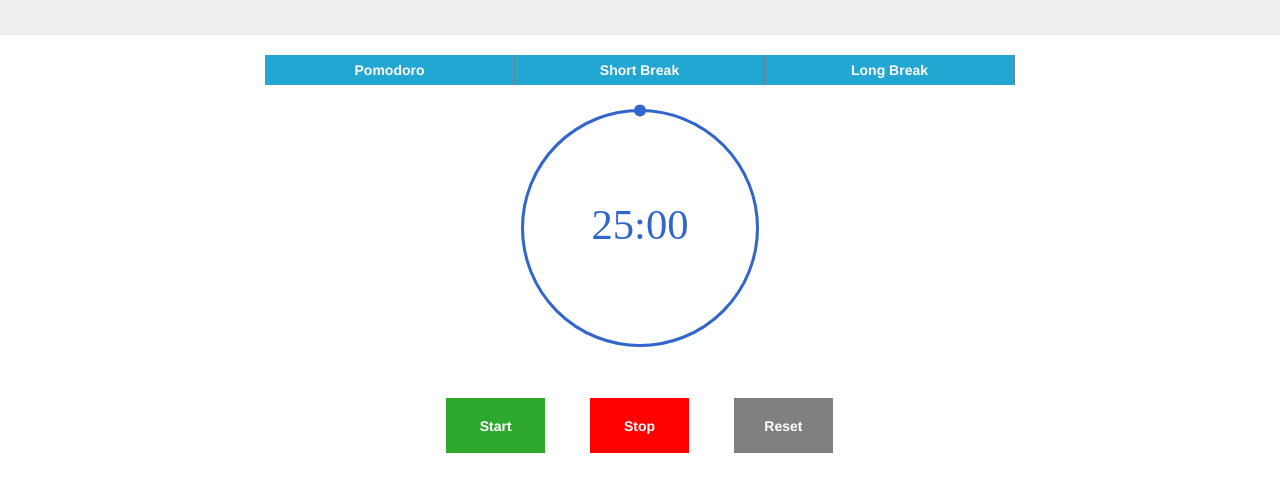
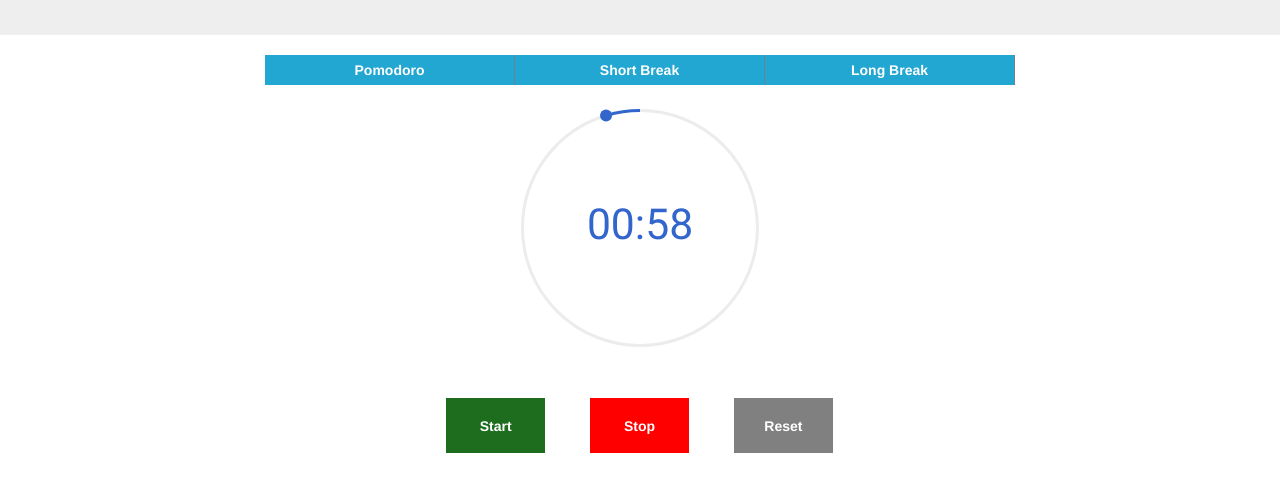
Before and after one commit to kunalgupta05/Pomodoro_Timer, a website: page index.html in a window 1280 px wide. Both pictures are taken after a click on the button "Start". Shown: the part 85-576 px from the top of the page. Drawn offline with Linux system fonts and the light colour scheme.

Commit message:
Added some more functionality to the buttons

```diff
--- a/js/app.js
+++ b/js/app.js
@@ -4,18 +4,26 @@
 var startPomodoro=document.getElementById('startPomodoro');
 var shortBreak=document.getElementById('shortBreak');
 var longBreak=document.getElementById('longBreak');
+var startButton=document.getElementById('startButton');
+var stopButton=document.getElementById('stopButton');
+var resetButton=document.getElementById('resetButton');
+var timerStarted=false;
 
 
 // EventListeners
 startPomodoro.addEventListener('click',pomodoroTimer,false);
 shortBreak.addEventListener('click',shortBreakTimer,false);
 longBreak.addEventListener('click',longBreakTimer,false);
+startButton.addEventListener('click',startTimer,false);
+stopButton.addEventListener('click',stopTimer,false);
 
 
 // Common utility function which sets the timer according to timings set by the user
 function setupTimer(timeElapsed,timerDuration){
+    timerStarted=true;
     t.TIME_ELAPSED=timeElapsed;
     t.TIMER_DURATION=timerDuration;
+    t.lastRender=Date.now();
     t.timerRun();
 }
 
@@ -23,7 +31,7 @@
 // function which runs the timer when pomodoro or start button is clicked
 function pomodoroTimer()
 {
-    setupTimer(0,1500000);
+    setupTimer(0,60000);
 }
 
 // function which resets the timer to short break
@@ -37,3 +45,20 @@
 {
     setupTimer(0,600000);
 }
+
+
+//function which starts of the pomodoro on click of start button
+function startTimer(){
+    if(!timerStarted){
+        var timeArray=timeString.split(':');
+        var totalMilliseconds=((parseInt(timeArray[0])*60) + (parseInt(timeArray[1]))) * 1000;
+        console.log(totalMilliseconds);
+        setupTimer(0,totalMilliseconds);
+    }
+}
+
+//function which will stop the timer as soon as user clicks on the stop button
+function stopTimer(){
+    t.TIME_ELAPSED=t.TIMER_DURATION;
+    timerStarted=false;
+}
--- a/js/canvas.js
+++ b/js/canvas.js
@@ -1,4 +1,6 @@
 'use strict'
+
+var timeString="";
 
 function Timer(canvas){
     // params
@@ -7,7 +9,7 @@
     this.TIMER_BORDER = 3;
     this.TIMER_COLOR1 = "#ececec";
     this.TIMER_COLOR2 = "#3366CC";
-    this.TIMER_DURATION = 1500000;
+    this.TIMER_DURATION = 60000;
     this.TIME_ELAPSED = 0;
     this.DOT_RADIUS = 6;
     this.MAXFPS = 60;
@@ -22,7 +24,8 @@
     var h = parseInt(ts / 3600) % 24;
     var m = parseInt(ts / 60) % 60;
     var s = ts % 60;
-    return (m < 10 ? "0" + m : m) + ":" + (s < 10 ? "0" + s : s);
+    timeString = (m < 10 ? "0" + m : m) + ":" + (s < 10 ? "0" + s : s);
+    return timeString;
 }
 
 
--- a/scss/mixins.scss
+++ b/scss/mixins.scss
@@ -13,7 +13,7 @@
     color: white;
     background-color: $bgColor;
     &:hover,&:focus{
-        background-color: darken($bgColor, 10%);
+        background-color: darken($bgColor, 15%);
         outline: none;
     }
 }
--- a/scss/styles.scss
+++ b/scss/styles.scss
@@ -58,11 +58,18 @@
 
         #startButton{
             background-color: #2ea92e;
+            &:hover,&:focus{
+                background-color: darken(#2ea92e, 15%);
+                outline: none;
+            }
         }
-
 
         #stopButton{
             background-color: red;
+            &:hover,&:focus{
+                background-color: darken(red, 15%);
+                outline: none;
+            }
         }
     }
 }
```
Also changed, not shown: css/styles.css.
